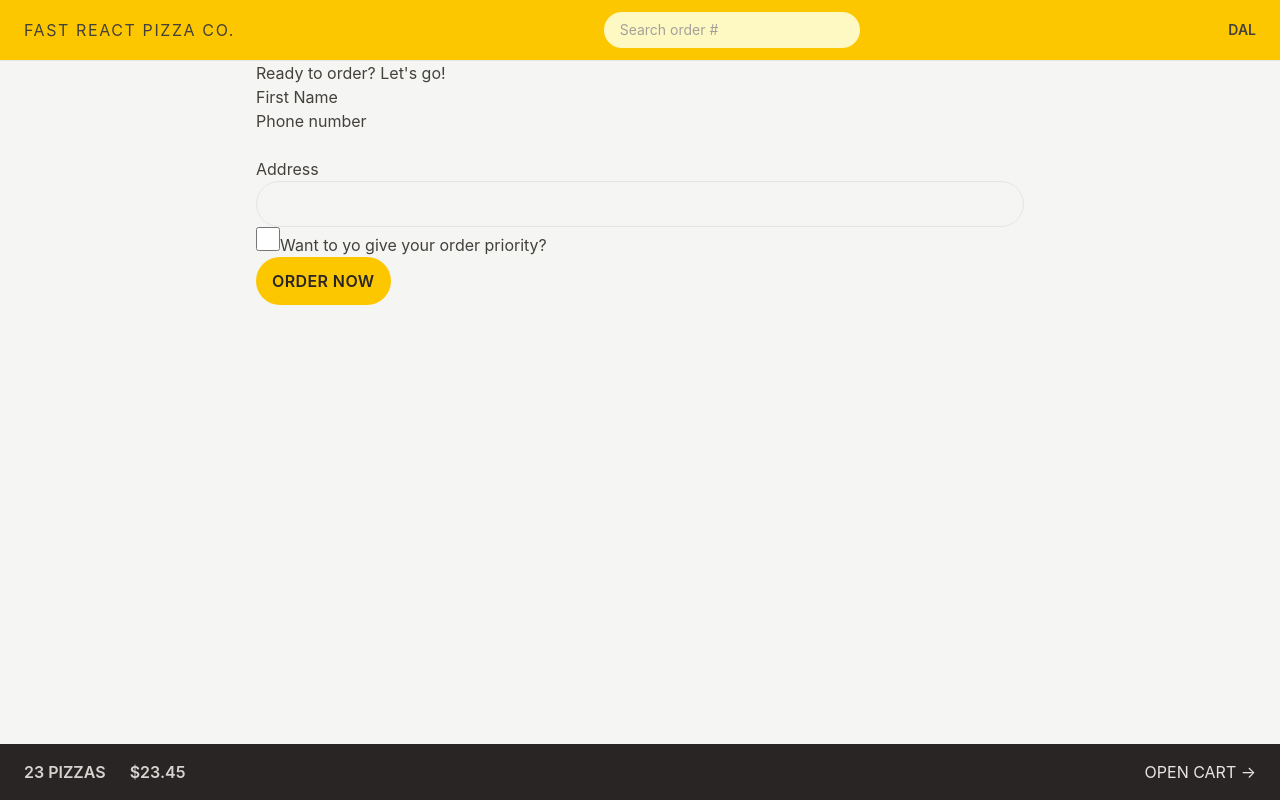
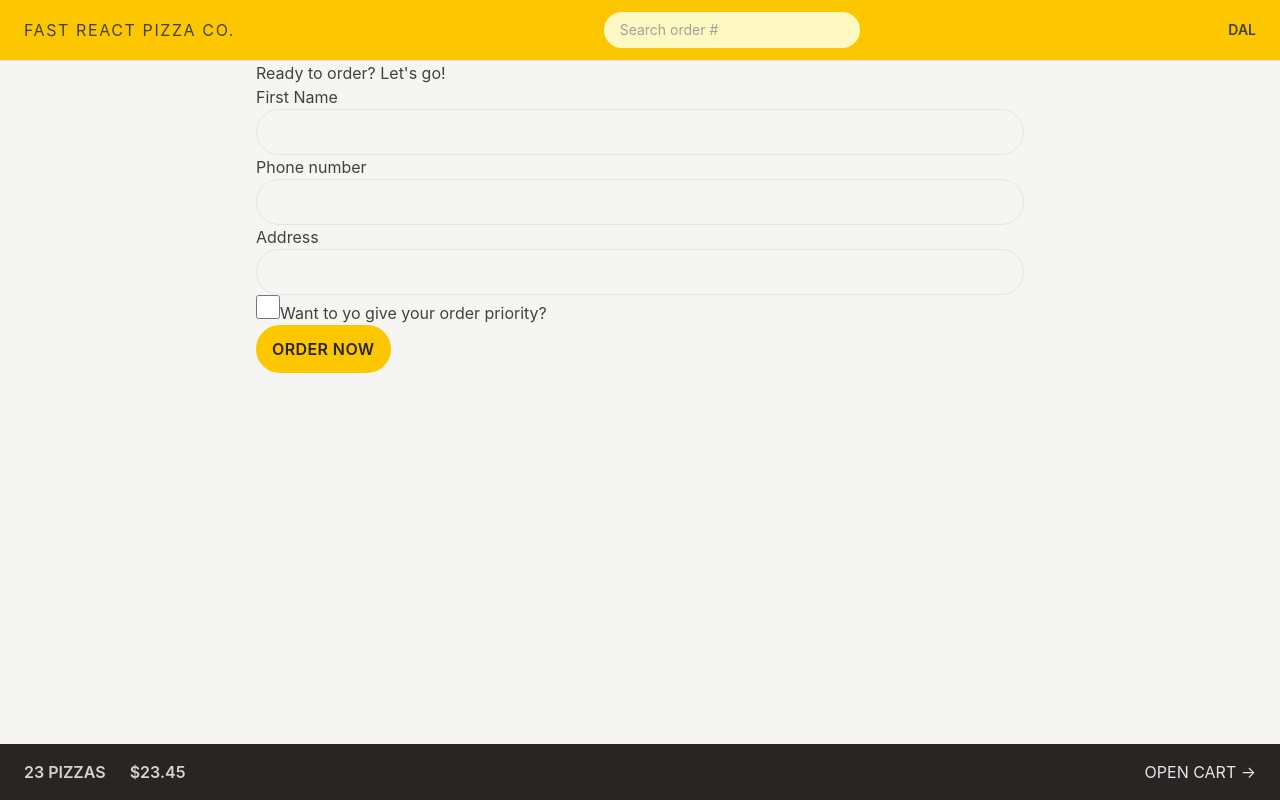
Before and after one commit to dal-gp/fast-react-pizza, a React (Vite) app: page /order/new in a window 1280 px wide. Built offline with nearby package versions, Linux system fonts and the light colour scheme.

Commit message:
style: create reusable .input class with @apply for CreateOrder form fields

```diff
--- a/src/features/order/CreateOrder.jsx
+++ b/src/features/order/CreateOrder.jsx
@@ -65,13 +65,13 @@
       <Form method="POST">
         <div>
           <label>First Name</label>
-          <input type="text" name="customer" required />
+          <input type="text" name="customer" required className="input" />
         </div>
 
         <div>
           <label>Phone number</label>
           <div>
-            <input type="tel" name="phone" required />
+            <input type="tel" name="phone" required className="input" />
             {/* Optional chaining - formErrors is undefined on first render */}
             {formErrors?.phone && <p>{formErrors.phone}</p>}
           </div>
@@ -80,12 +80,7 @@
         <div>
           <label>Address</label>
           <div>
-            <input
-              type="text"
-              name="address"
-              required
-              className="w-full rounded-full border border-stone-200 px-4 py-2 text-sm transition-all duration-300 placeholder:text-stone-400 focus:ring focus:ring-yellow-400 focus:outline-none md:px-6 md:py-3"
-            />
+            <input type="text" name="address" required className="input" />
           </div>
         </div>
 
--- a/src/index.css
+++ b/src/index.css
@@ -1,4 +1,10 @@
 @import "tailwindcss";
+
+@layer components {
+  .input {
+    @apply w-full rounded-full border border-stone-200 px-4 py-2 text-sm transition-all duration-300 placeholder:text-stone-400 focus:ring focus:ring-yellow-400 focus:outline-none md:px-6 md:py-3;
+  }
+}
 
 /* body {
   font-family: system-ui, -apple-system, BlinkMacSystemFont, 'Segoe UI', Roboto,
```
